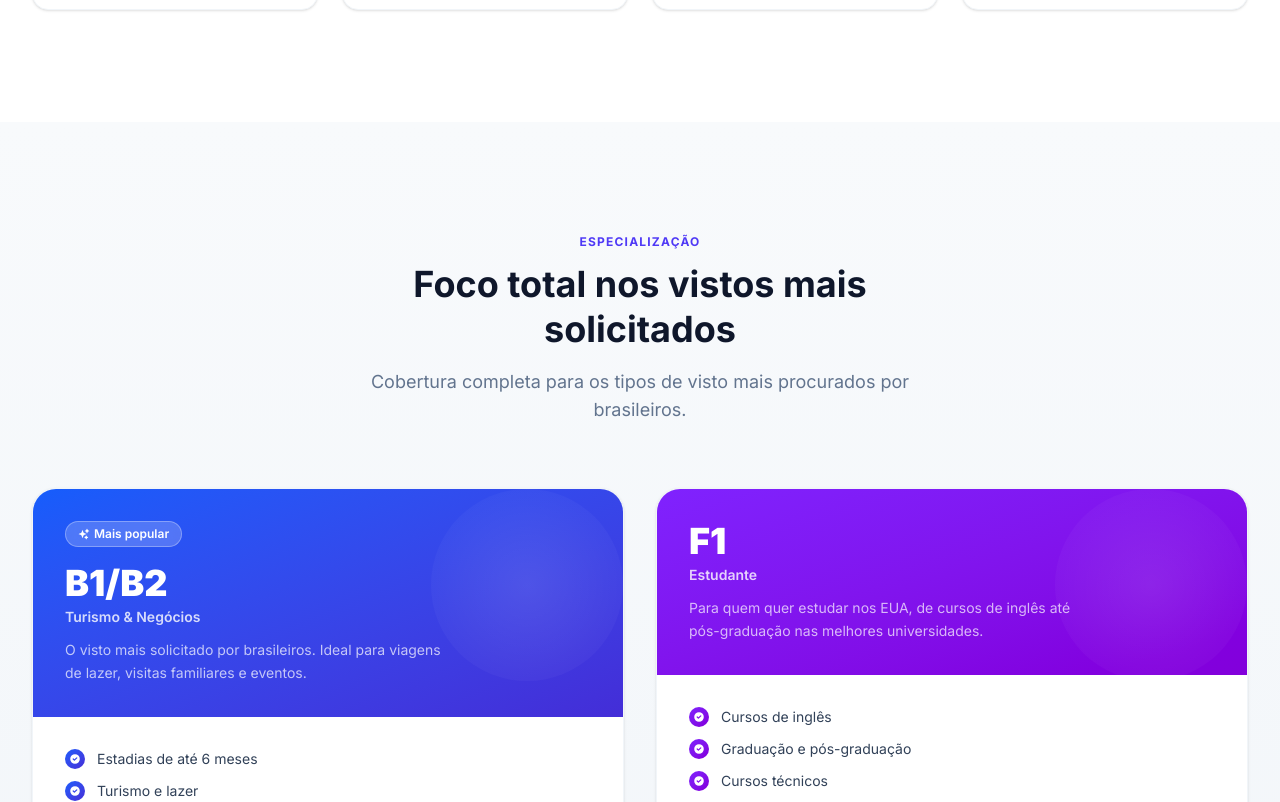
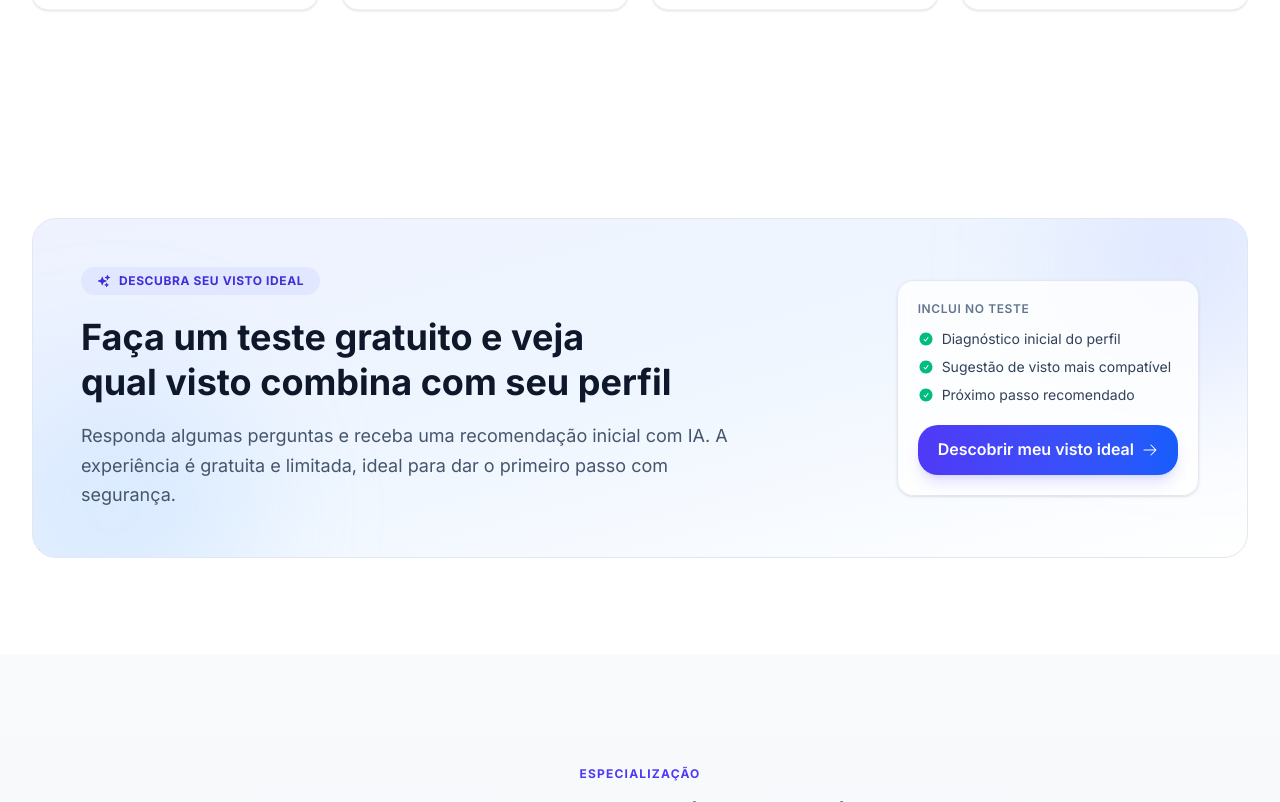
Before and after one commit to thiagosngouvea/guia-imigracao, a Next.js app: page / in a window 1280 px wide. Shown: the part 1358-2160 px from the top of the page. Built offline with nearby package versions, Linux system fonts and the light colour scheme; no server answers.

Commit message:
feat(homepage): add discover visa CTA section with free test
Add a new promotional section to the homepage encouraging users to take a free visa compatibility test. The section includes a gradient background, a list of test features, and a call-to-action button linking to the test page.

```diff
--- a/src/pages/index.tsx
+++ b/src/pages/index.tsx
@@ -239,6 +239,57 @@ export default function Home() {
                 <div className={`absolute bottom-0 left-0 right-0 h-0.5 bg-gradient-to-r ${f.gradient} opacity-0 group-hover:opacity-100 transition-opacity duration-300`} />
               </div>
             ))}
+          </div>
+        </div>
+      </section>
+
+      {/* ── DISCOVER VISA CTA ───────────────────────────────────── */}
+      <section className="py-24 bg-white">
+        <div className="max-w-7xl mx-auto px-4 sm:px-6 lg:px-8">
+          <div className="relative overflow-hidden rounded-3xl border border-slate-200 bg-gradient-to-br from-indigo-50 via-blue-50 to-white p-8 sm:p-10 lg:p-12">
+            <div className="absolute -top-20 -right-16 w-64 h-64 rounded-full bg-indigo-300/20 blur-3xl pointer-events-none" />
+            <div className="absolute -bottom-24 -left-16 w-72 h-72 rounded-full bg-blue-300/20 blur-3xl pointer-events-none" />
+
+            <div className="relative grid grid-cols-1 lg:grid-cols-3 gap-8 items-center">
+              <div className="lg:col-span-2">
+                <div className="inline-flex items-center gap-2 bg-indigo-100 text-indigo-700 px-4 py-1.5 rounded-full text-xs font-bold uppercase tracking-wider mb-5">
+                  <HiSparkles className="w-3.5 h-3.5" />
+                  Descubra seu visto ideal
+                </div>
+                <h2 className="text-3xl sm:text-4xl font-bold text-slate-900 leading-tight mb-4">
+                  Faça um teste gratuito e veja
+                  <br />
+                  qual visto combina com seu perfil
+                </h2>
+                <p className="text-slate-600 text-lg leading-relaxed max-w-2xl">
+                  Responda algumas perguntas e receba uma recomendação inicial com IA. A experiência é gratuita e limitada, ideal para dar o primeiro passo com segurança.
+                </p>
+              </div>
+
+              <div className="lg:justify-self-end w-full lg:w-auto">
+                <div className="bg-white/80 backdrop-blur-sm border border-slate-200 rounded-2xl p-5 shadow-sm">
+                  <p className="text-xs font-semibold text-slate-500 uppercase tracking-wider mb-3">Inclui no teste</p>
+                  <ul className="space-y-2 mb-5">
+                    {[
+                      'Diagnóstico inicial do perfil',
+                      'Sugestão de visto mais compatível',
+                      'Próximo passo recomendado',
+                    ].map((item, i) => (
+                      <li key={i} className="flex items-center gap-2 text-sm text-slate-700">
+                        <HiCheckCircle className="w-4 h-4 text-emerald-500 shrink-0" />
+                        <span>{item}</span>
+                      </li>
+                    ))}
+                  </ul>
+                  <Link href="/teste-gratuito">
+                    <button className="w-full inline-flex items-center justify-center gap-2 bg-gradient-to-r from-indigo-600 to-blue-600 hover:from-indigo-700 hover:to-blue-700 text-white font-semibold px-5 py-3 rounded-xl transition-all duration-200 shadow-lg shadow-indigo-500/20 hover:shadow-indigo-500/35">
+                      Descobrir meu visto ideal
+                      <HiArrowRight className="w-4 h-4" />
+                    </button>
+                  </Link>
+                </div>
+              </div>
+            </div>
           </div>
         </div>
       </section>
```
